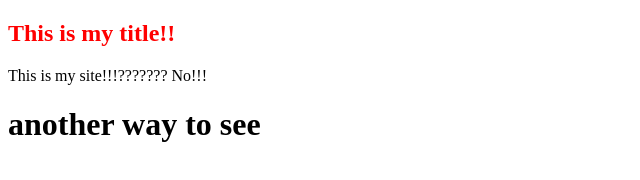
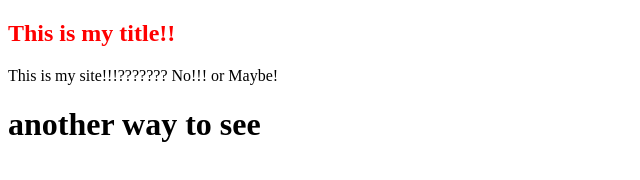
Before and after one commit to trexon/trexon.github.io, a plain HTML site: page index.html in a window 1280 px wide. Shown: the full height of the page, 0-640 px from the left. Drawn offline with Linux system fonts and the light colour scheme.

Commit message:
Update index.html

```diff
--- a/index.html
+++ b/index.html
@@ -6,7 +6,7 @@
 	<body>
 
 	<h2 style = "color: red"> This is my title!!</h2>
-		This is my site!!!??????? No!!!
+		This is my site!!!??????? No!!! or Maybe!
 	<h1> another way to see </h1>
 	</body>
 
```
